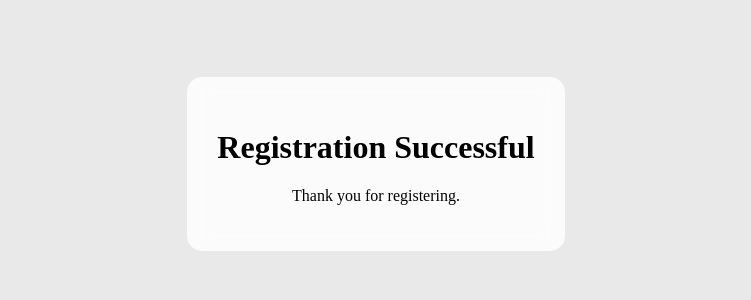
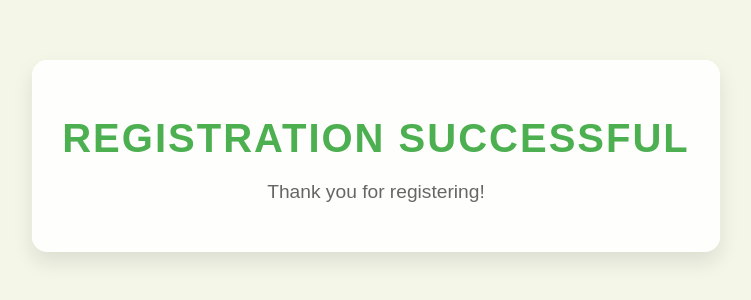
Before and after one commit to SobithaRani/Bharat-Intern-Projects, a website: page registration form/public/success.html in a window 1280 px wide. Shown: the part 244-544 px from the top of the page, without its empty margins (264-1015 px from the left). Drawn offline with Linux system fonts and the light colour scheme.

Commit message:
Update success.html

```diff
--- a/registration form/public/success.html
+++ b/registration form/public/success.html
@@ -3,38 +3,60 @@
 <head>
   <meta charset="UTF-8" />
   <meta http-equiv="X-UA-Compatible" content="IE=edge" />
-    <link
-      rel="shortcut icon"
-      href="https://th.bing.com/th/id/OIP.kwE8IapDUTtylieeRnn2YAHaHa?pid=ImgDet&rs=1"
-      type="image/x-icon"
-    />
+  <link rel="shortcut icon" href="https://th.bing.com/th/id/OIP.kwE8IapDUTtylieeRnn2YAHaHa?pid=ImgDet&rs=1" type="image/x-icon" />
   <meta name="viewport" content="width=device-width, initial-scale=1.0" />
   <title>Registration Successful</title>
-  </head>
-  <body
-  >
   <style>
-      /* Apply glassmorphism effect to the container */
-      .container {
-        background: rgba(255, 255, 255, 0.823); /* Set a semi-transparent white background */
-        backdrop-filter: blur(10px); /* Apply a blur effect to the background */
-        border-radius:15px; /* Rounded corners */
-        padding: 30px;
-        text-align: center;
-      }
-
-      /* Center the container vertically and horizontally */
     body {
+      margin: 0;
+      font-family: 'Arial', sans-serif;
       display: flex;
       justify-content: center;
       align-items: center;
-        height: 100vh; /* Ensure full viewport height */
-        background-color: rgb(233, 233, 233);
+      height: 100vh;
+      background-color: #eef4dca3;
+    }
+
+    .container {
+      background: rgba(255, 255, 255, 0.9);
+      backdrop-filter: blur(10px);
+      border-radius: 15px;
+      padding: 30px;
+      text-align: center;
+      box-shadow: 0 10px 20px rgba(0, 0, 0, 0.1);
+      animation: slideIn 1s ease-in-out;
+    }
+
+    @keyframes slideIn {
+      from {
+        transform: translateY(-50px);
+        opacity: 0;
+      }
+      to {
+        transform: translateY(0);
+        opacity: 1;
+      }
+    }
+
+    /* Success message styles */
+    h1 {
+      color: #4caf50;
+      font-size: 2.5em;
+      margin-bottom: 20px;
+      text-transform: uppercase;
+      letter-spacing: 2px;
+    }
+
+    p {
+      color: #666;
+      font-size: 1.2em;
     }
   </style>
+</head>
+<body>
   <div class="container">
     <h1>Registration Successful</h1>
-      <p>Thank you for registering.</p>
+    <p>Thank you for registering!</p>
   </div>
 </body>
 </html>
```
Lines whose indentation alone changed are shown as unchanged.
